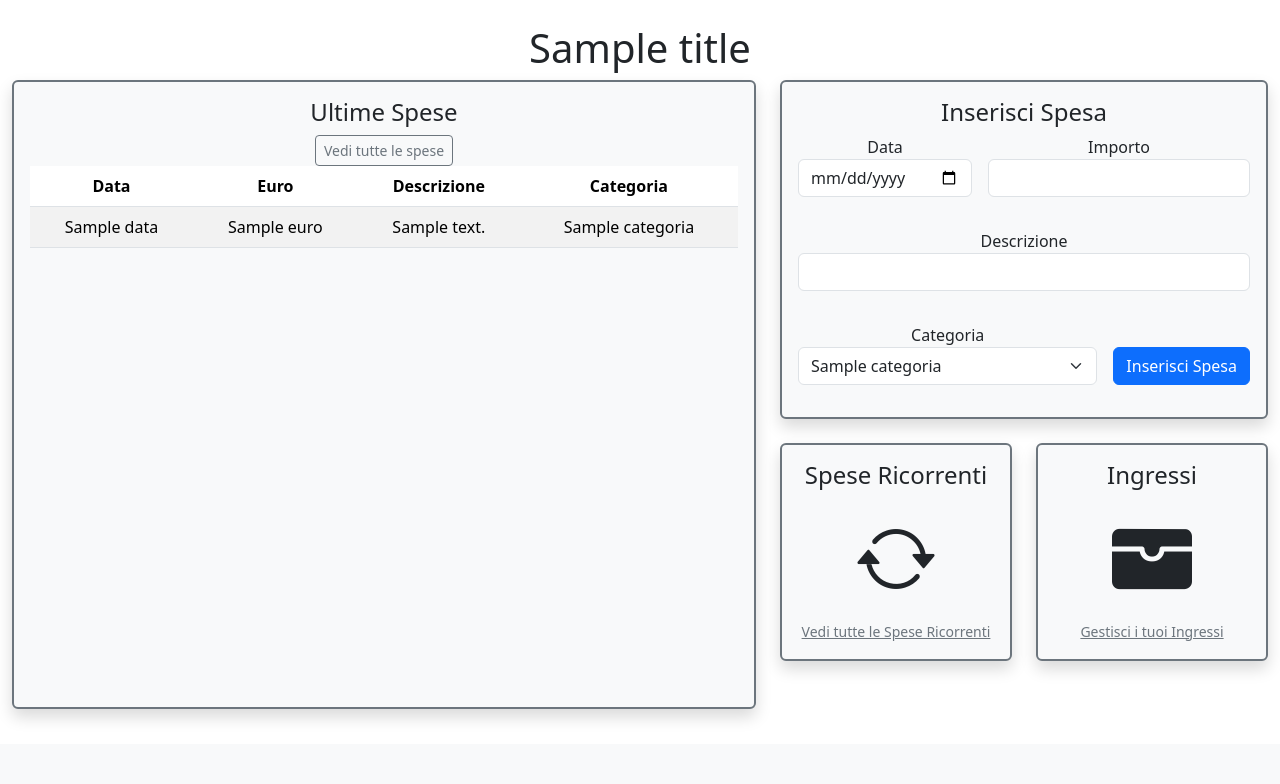
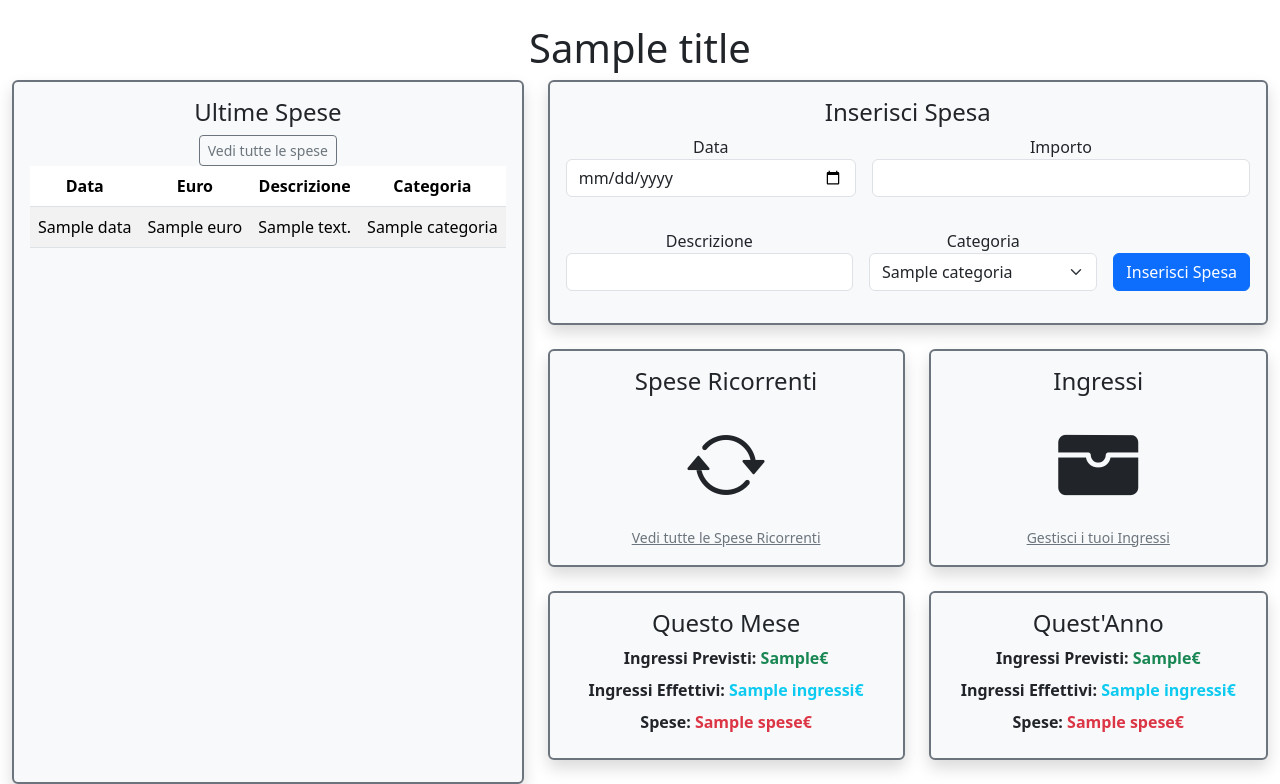
Before and after one commit to SamueleLonghin/gestore-soldini, a Flask app: template app/gestione/templates/dashboard.html in a window 1280 px wide. Shown: the part 56-840 px from the top of the page. Before the commit the page ends 774 px from the top, so only its background shows below. Run offline with Flask 3, Linux system fonts and the light colour scheme; the template is opened without the code that fills it: most values are stand-ins (such as "Sample title", 1, 10 or a date in 2020).

Commit message:
Aggiunta controllo mese e anno in dashboard

```diff
--- a/app/gestione/routes.py
+++ b/app/gestione/routes.py
@@ -32,7 +32,14 @@ def before_request():
 def gestione(file_id):
     spese = get_spese_from_file(file_id)
     categorie = get_categorie(file_id)
+    mese = {"spese": 0, "ingressi": 0, "ingressi_previsti": 0}
+    anno = {"spese": 0, "ingressi": 0, "ingressi_previsti": 0}
 
     return render_template(
-        "dashboard.html", spese=spese, file_id=file_id, categorie=categorie
+        "dashboard.html",
+        spese=spese,
+        file_id=file_id,
+        categorie=categorie,
+        mese=mese,
+        anno=anno,
     )
--- a/app/gestione/templates/dashboard.html
+++ b/app/gestione/templates/dashboard.html
@@ -34,7 +34,7 @@
                 <span class="btn btn-link btn-sm text-secondary p-0">Vedi tutte le Spese Ricorrenti</span>
             </div>
         </a>
-        <!-- Mattonella Spese Ricorrenti (normale) -->
+        <!-- Mattonella Ingressi -->
         <a class="dashboard-tile border border-2 border-secondary rounded p-3 shadow text-center bg-light text-decoration-none text-reset d-block h-100 grid-item-ingressi"
             href="{{ url_for('gestione.ingressi.ingressi', file_id=file_id) }}" style="cursor: pointer;">
             <h4 class="mb-2">Ingressi</h4>
@@ -44,13 +44,49 @@
             </div>
         </a>
 
+        <!-- Mattonella Mese -->
+        <div
+            class="dashboard-tile border border-2 border-secondary rounded p-3 shadow text-center bg-light d-block h-100 grid-item-mese">
+            <h4 class="mb-2 text-nowrap"> Questo Mese </h4>
+            <div class="mb-2">
+                <strong> Ingressi Previsti: </strong>
+                <span class="text-success fw-bold">{{ mese.ingressi_previsti }}€</span>
+            </div>
+            <div class="mb-2">
+                <strong> Ingressi Effettivi: </strong>
+                <span class="text-info fw-bold">{{ mese.ingressi }}€</span>
+            </div>
+            <div class="mb-2">
+                <strong> Spese: </strong>
+                <span class="text-danger fw-bold">{{ mese.spese }}€</span>
+            </div>
+        </div>
+
+        <!-- Mattonella Anno -->
+        <div
+            class="dashboard-tile border border-2 border-secondary rounded p-3 shadow text-center bg-light d-block h-100 grid-item-anno">
+            <h4 class="mb-2"> Quest'Anno </h4>
+            <div class="mb-2">
+                <strong> Ingressi Previsti: </strong>
+                <span class="text-success fw-bold">{{ anno.ingressi_previsti }}€</span>
+            </div>
+            <div class="mb-2">
+                <strong> Ingressi Effettivi: </strong>
+                <span class="text-info fw-bold">{{ anno.ingressi }}€</span>
+            </div>
+            <div class="mb-2">
+                <strong> Spese: </strong>
+                <span class="text-danger fw-bold">{{ anno.spese }}€</span>
+            </div>
+        </div>
+
 
     </div>
 
     <style>
         .dashboard-grid {
             display: grid;
-            grid-template-columns: repeat(5, 1fr);
+            grid-template-columns: repeat(5, auto);
             grid-template-rows: repeat(4, auto);
             gap: 1.5rem;
         }
@@ -65,7 +101,15 @@
             grid-column: 4 / span 2;
         }
 
-        .grid-item-ricorrenti {
+        .grid-item-ricorrenti,
+        .grid-item-ingressi,
+        .grid-item-mese,
+        .grid-item-anno {
+            grid-row: auto;
+            grid-column: auto;
+        }
+
+        /* .grid-item-ricorrenti {
             grid-row: 2;
             grid-column: 4 / span 1;
         }
@@ -73,23 +117,24 @@
         .grid-item-ingressi {
             grid-row: auto;
             grid-column: 5 / span 1;
-        }
+        } */
+
 
         /* Responsive: schermi <= 900px */
         @media (max-width: 900px) {
             .dashboard-grid {
-                grid-template-columns: repeat(4, auto);
+                grid-template-columns: repeat(3, 1fr);
                 grid-template-rows: auto auto auto;
             }
 
             .grid-item-spese {
                 grid-row: 1 / span 3;
-                grid-column: 1 / span 4;
+                grid-column: 1 / span 2;
             }
 
             .grid-item-inserisci-spesa {
                 grid-row: 1 / 2;
-                grid-column: 5 / span 1;
+                grid-column: 3;
             }
 
             .grid-item-ricorrenti {
@@ -105,17 +150,27 @@
 
         /* Responsive: schermi <= 600px */
         @media (max-width: 600px) {
+
             .dashboard-grid {
-                grid-template-columns: 1fr 1fr;
+                grid-template-columns: repeat(2, 1fr);
                 grid-template-rows: auto auto auto auto;
             }
 
+
+
             .grid-item-spese,
+            .grid-item-ricorrenti,
             .grid-item-inserisci-spesa,
-            .grid-item-ricorrenti,
-            .grid-item-saldo {
-                grid-column: 1 / 2;
+            .grid-item-anno,
+            .grid-item-mese {
+                grid-column: auto;
                 grid-row: auto;
+            }
+
+            .grid-item-inserisci-spesa,
+            .grid-item-spese {
+                grid-column: 1 / span 2;
+
             }
         }
     </style>
```
